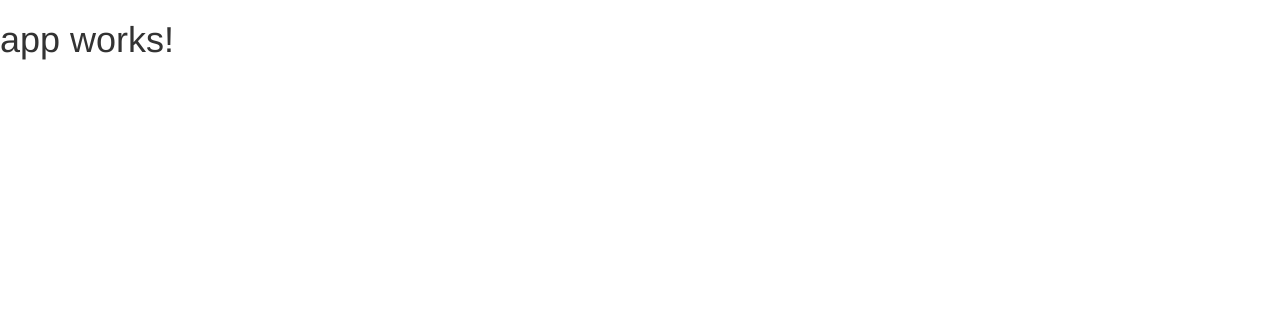
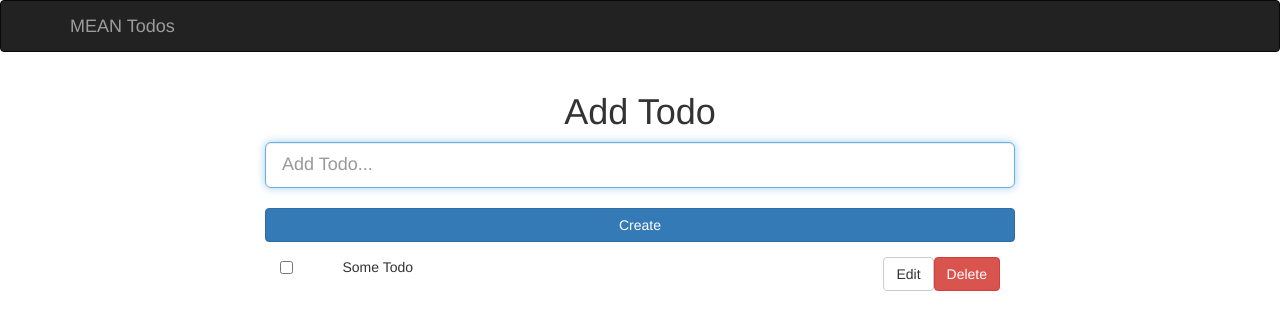
Before and after one commit to xadrijo/meantodos, an Angular app in the folder client/: page / in a window 1280 px wide. Shown: the top 330 px of the page. Built offline with nearby package versions, Linux system fonts and the light colour scheme.

Commit message:
Added form and todo component

```diff
--- a/client/src/app/app.component.html
+++ b/client/src/app/app.component.html
@@ -1,3 +1,26 @@
-<h1>
-  {{title}}
-</h1>
+<nav class="navbar navbar-inverse">
+  <div class="container">
+    <div class="navbar-header">
+      <button type="button" class="navbar-toggle collapsed" data-toggle="collapse" data-target="#navbar" aria-expanded="false" aria-controls="navbar">
+        <span class="sr-only">Toggle navigation</span>
+        <span class="icon-bar"></span>
+        <span class="icon-bar"></span>
+        <span class="icon-bar"></span>
+      </button>
+      <a class="navbar-brand" href="#">MEAN Todos</a>
+    </div>
+    <div id="navbar" class="collapse navbar-collapse">
+      <ul class="nav navbar-nav">
+
+      </ul>
+    </div><!--/.nav-collapse -->
+  </div>
+</nav>
+
+<div class="container">
+  <div class="row">
+    <div class="col-md-8 col-md-offset-2">
+      <app-todos></app-todos>
+    </div>
+  </div>
+</div><!-- /.container -->
--- a/client/src/app/app.module.ts
+++ b/client/src/app/app.module.ts
@@ -4,10 +4,12 @@ import { FormsModule } from '@angular/forms';
 import { HttpModule } from '@angular/http';
 
 import { AppComponent } from './app.component';
+import { TodosComponent } from './todos/todos.component';
 
 @NgModule({
   declarations: [
-    AppComponent
+    AppComponent,
+    TodosComponent
   ],
   imports: [
     BrowserModule,
--- /dev/null
+++ b/client/src/app/todos/todos.component.html
@@ -0,0 +1,21 @@
+<div class="add-todo-form text-center">
+  <h1>Add Todo</h1>
+  <div class="form-group">
+    <input type="text" class="form-control input-lg" placeholder="Add Todo..." autofocus #todoText>
+    <br>
+    <button class="btn btn-primary btn-block">Create</button>
+  </div>
+</div>
+
+<div class="todo-list">
+  <div class="col-md-1">
+    <input type="checkbox">
+  </div>
+  <div class="col-md-7">
+    Some Todo
+  </div>
+  <div class="col-md-4 btns">
+    <input type="button" class="btn btn-danger pull-right" value="Delete">
+    <input type="button" class="btn btn-default pull-right" value="Edit">
+  </div>
+</div>
--- /dev/null
+++ b/client/src/app/todos/todos.component.ts
@@ -0,0 +1,15 @@
+import { Component, OnInit } from '@angular/core';
+
+@Component({
+  selector: 'app-todos',
+  templateUrl: './todos.component.html',
+  styleUrls: ['./todos.component.css']
+})
+export class TodosComponent implements OnInit {
+
+  constructor() { }
+
+  ngOnInit() {
+  }
+
+}
```
Also changed, not shown: client/src/app/todos/todos.component.css (added), 1 other file (tests, documents, lock files or other folders).
